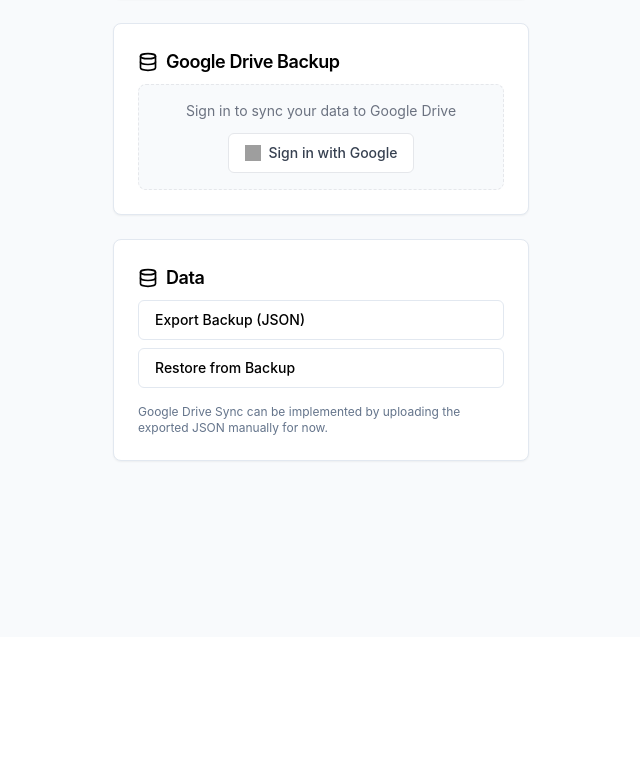
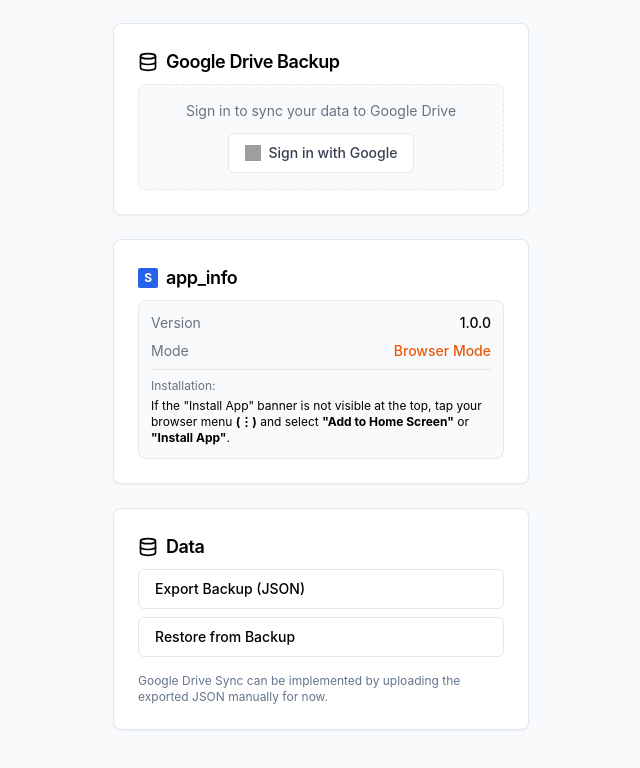
Before and after one commit to velmurugan-p-2004/Billing-APP, a React (Vite) app: page /settings in a window 1280 px wide. Shown: the part 1574-2342 px from the top of the page, without its empty margins (319-959 px from the left). Before the commit the page ends 2211 px from the top, so only its background shows below. Built offline with nearby package versions, Linux system fonts and the light colour scheme; grey boxes are pictures that could not be loaded.

Commit message:
feat: Implement a new settings page with language toggling, business profile management, and data backup/restore functionalities.

```diff
--- a/src/pages/Settings.tsx
+++ b/src/pages/Settings.tsx
@@ -316,6 +316,39 @@
                 </CardContent>
             </Card>
 
+            {/* App Info Section */}
+            <Card>
+                <CardHeader className="pb-2">
+                    <CardTitle className="text-lg flex items-center gap-2">
+                        <div className="w-5 h-5 bg-blue-600 rounded-sm flex items-center justify-center text-white text-xs font-bold">S</div>
+                        {t('app_info')}
+                    </CardTitle>
+                </CardHeader>
+                <CardContent className="space-y-4">
+                    <div className="p-3 bg-slate-50 border rounded-lg text-sm space-y-2">
+                        <div className="flex justify-between">
+                            <span className="text-gray-500">Version</span>
+                            <span className="font-medium">1.0.0</span>
+                        </div>
+                        <div className="flex justify-between">
+                            <span className="text-gray-500">Mode</span>
+                            <span className={`font-medium ${window.matchMedia('(display-mode: standalone)').matches ? 'text-green-600' : 'text-orange-600'}`}>
+                                {window.matchMedia('(display-mode: standalone)').matches ? 'Installed App' : 'Browser Mode'}
+                            </span>
+                        </div>
+                        {!window.matchMedia('(display-mode: standalone)').matches && (
+                            <div className="pt-2 border-t">
+                                <p className="text-xs text-gray-500 mb-1">Installation:</p>
+                                <p className="text-xs">
+                                    If the "Install App" banner is not visible at the top,
+                                    tap your browser menu <span className="font-bold">(⋮)</span> and select <span className="font-bold">"Add to Home Screen"</span> or <span className="font-bold">"Install App"</span>.
+                                </p>
+                            </div>
+                        )}
+                    </div>
+                </CardContent>
+            </Card>
+
             {/* Data Section */}
             <Card>
                 <CardHeader className="pb-2">
```
